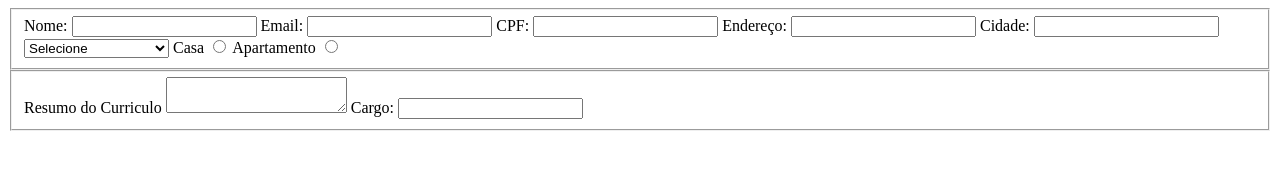
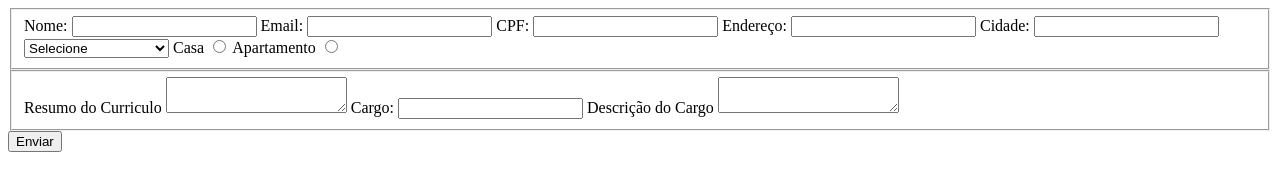
Before and after one commit to joaoAndradeJr/fundamentals-exercises, a plain HTML site: page BL-6/6.1/form.html in a window 1280 px wide. Drawn offline with Linux system fonts and the light colour scheme.

Commit message:
add: btn send

```diff
--- a/BL-6/6.1/form.html
+++ b/BL-6/6.1/form.html
@@ -42,14 +42,19 @@
     <fieldset>
       <label for="resumo">
         Resumo do Curriculo
-        <textarea maxlength="1000" required></textarea>
+        <textarea id="resumo" maxlength="1000" required></textarea>
       </label>
       <label for="cargo">
         Cargo:
         <input type="text" id="cargo" required maxlength="40" />
       </label>
+      <label for="desc-cargo">
+        Descrição do Cargo
+        <textarea id="desc-cargo" maxlength="500" required></textarea>
+      </label>
     </fieldset>
   </form>
+  <button type="submit" id="btn-enviar">Enviar</button>
   <script src="script.js"></script>
 </body>
 </html>
```
